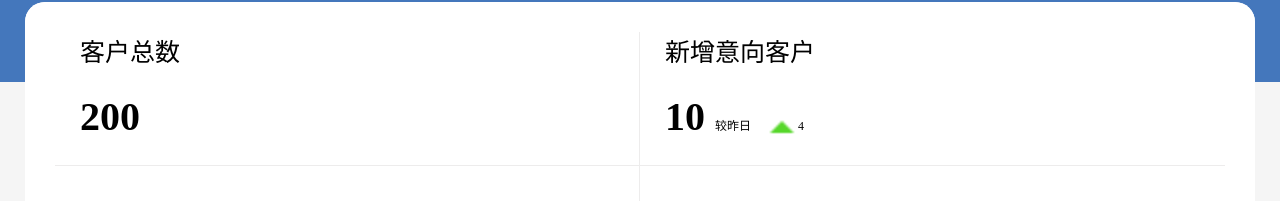
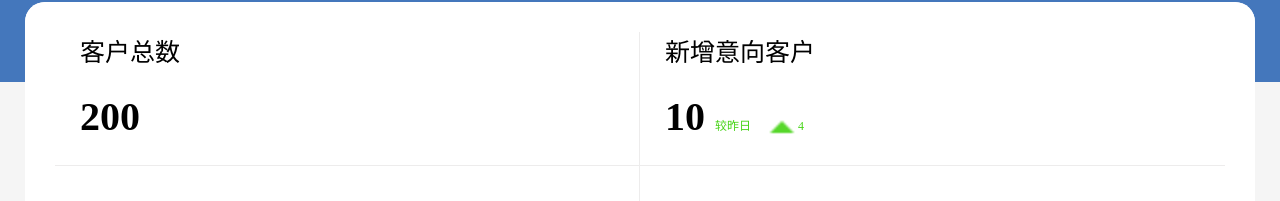
Before and after one commit to hzw-coder/assistant, a Vue app: page /#/ in a window 1280 px wide. Shown: the part 218-419 px from the top of the page. Built offline with nearby package versions, Linux system fonts and the light colour scheme.

Commit message:
首页布局

```diff
--- a/src/views/Home.vue
+++ b/src/views/Home.vue
@@ -26,7 +26,7 @@
               <div class="type_item">
                 <div class="title">新增意向客户</div>
                 <div class="num">10</div>
-                <div class="than">
+                <div class="than rise">
                   <span>较昨日</span>
                   <img src="../assets/images/上升@2x.png" alt="" />
                   <span>4</span>
```
